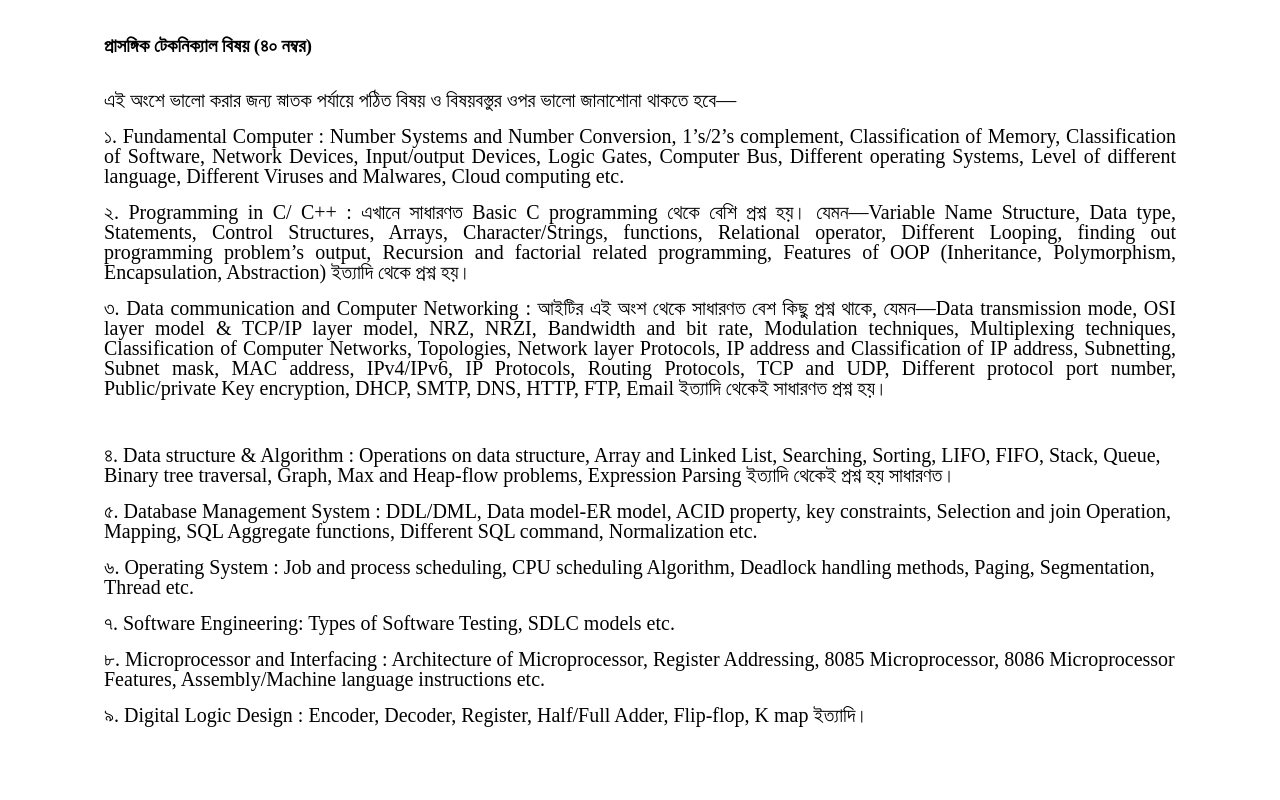
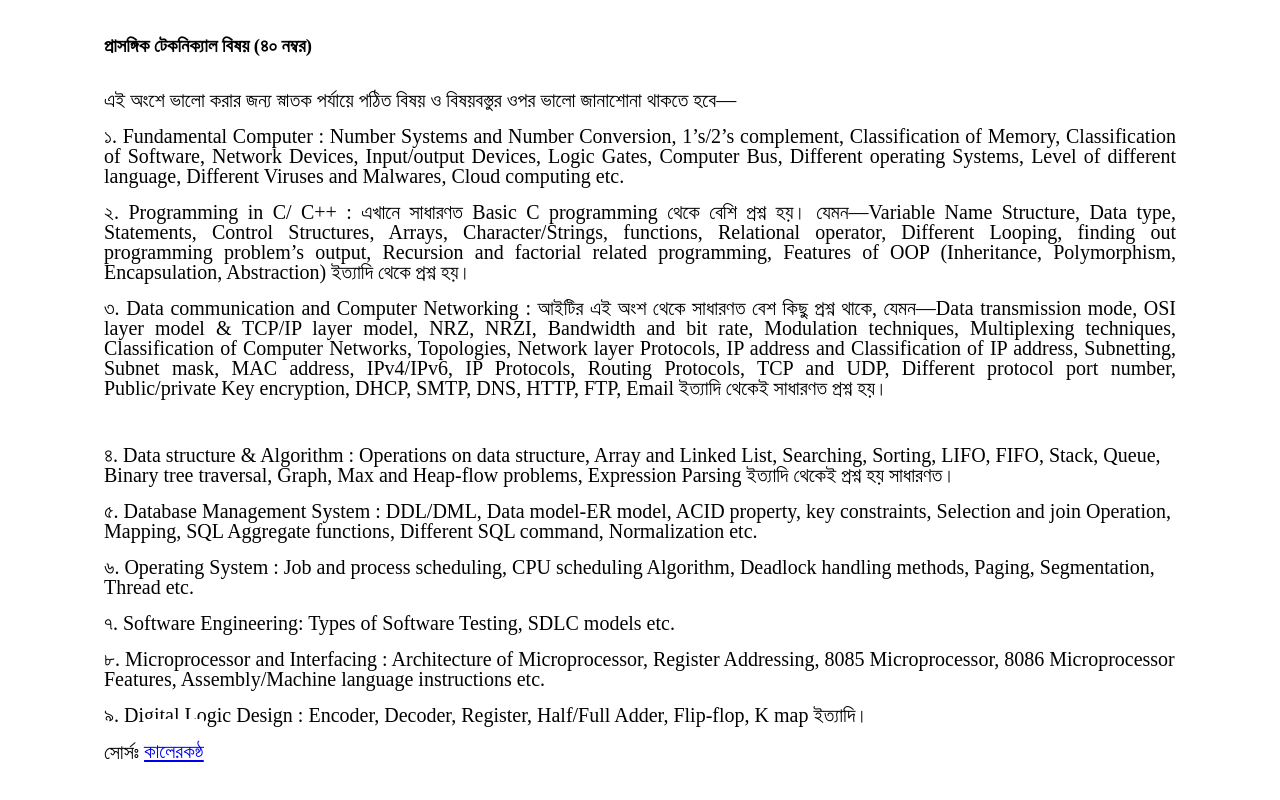
Before and after one commit to rajibdpi/syllabus, a plain HTML site: page index.html in a window 1280 px wide. Shown: the part 1375-2175 px from the top of the page. Drawn offline with Linux system fonts and the light colour scheme; a web font is replaced by a local one.

Commit message:
Update index.html

```diff
--- a/index.html
+++ b/index.html
@@ -670,6 +670,9 @@
             instructions etc.</span></p>
     <p class="c13"><span class="c0">&#2543;. Digital Logic Design : Encoder, Decoder, Register, Half/Full Adder,
             Flip-flop, K map &#2439;&#2468;&#2509;&#2479;&#2494;&#2470;&#2495;&#2404;</span></p>
+    <p class="c1"><span class="c0">&#2488;&#2507;&#2480;&#2509;&#2488;&#2435; </span><span class="c0 c19"><a class="c10"
+                href="https://www.kalerkantho.com/print-edition/chakriache/2021/03/27/1017953">&#2453;&#2494;&#2482;&#2503;&#2480;&#2453;&#2472;&#2509;&#2464;</a></span>
+    </p>
 </body>
 
 </html>
```
